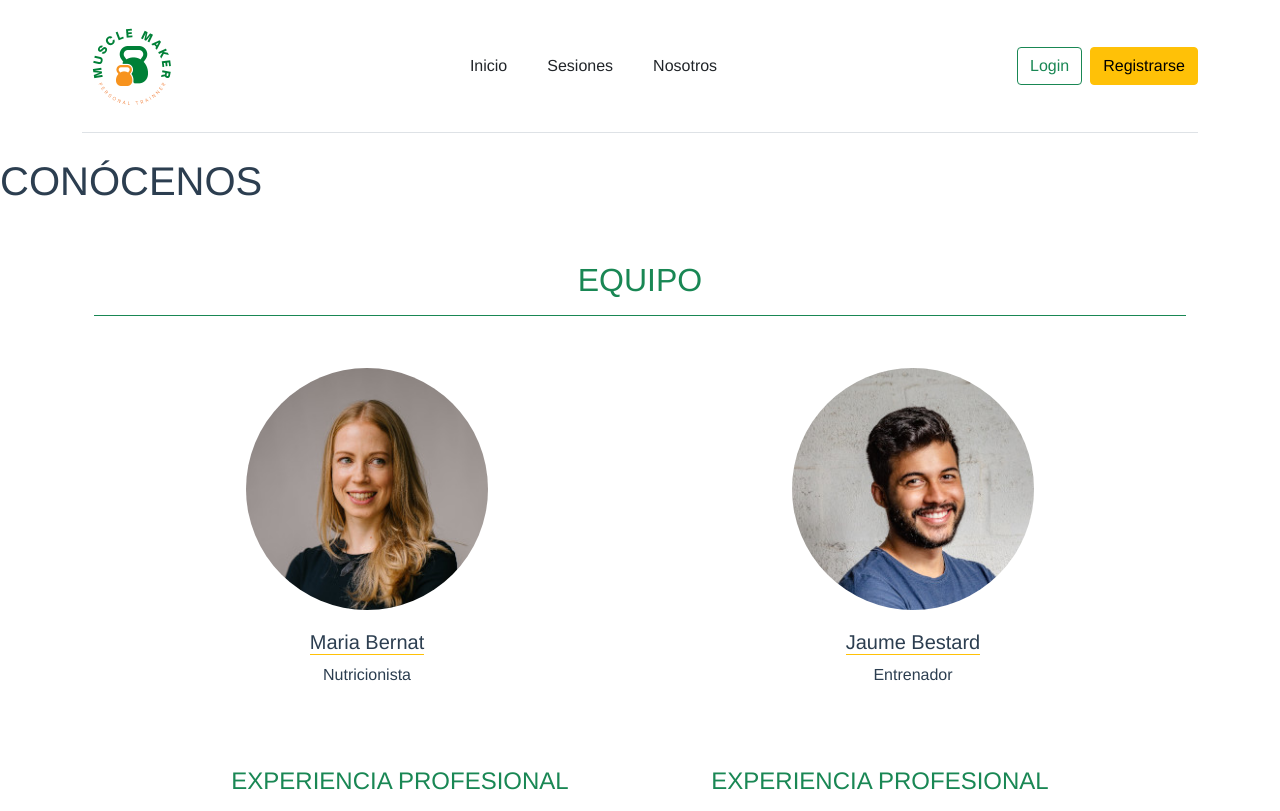
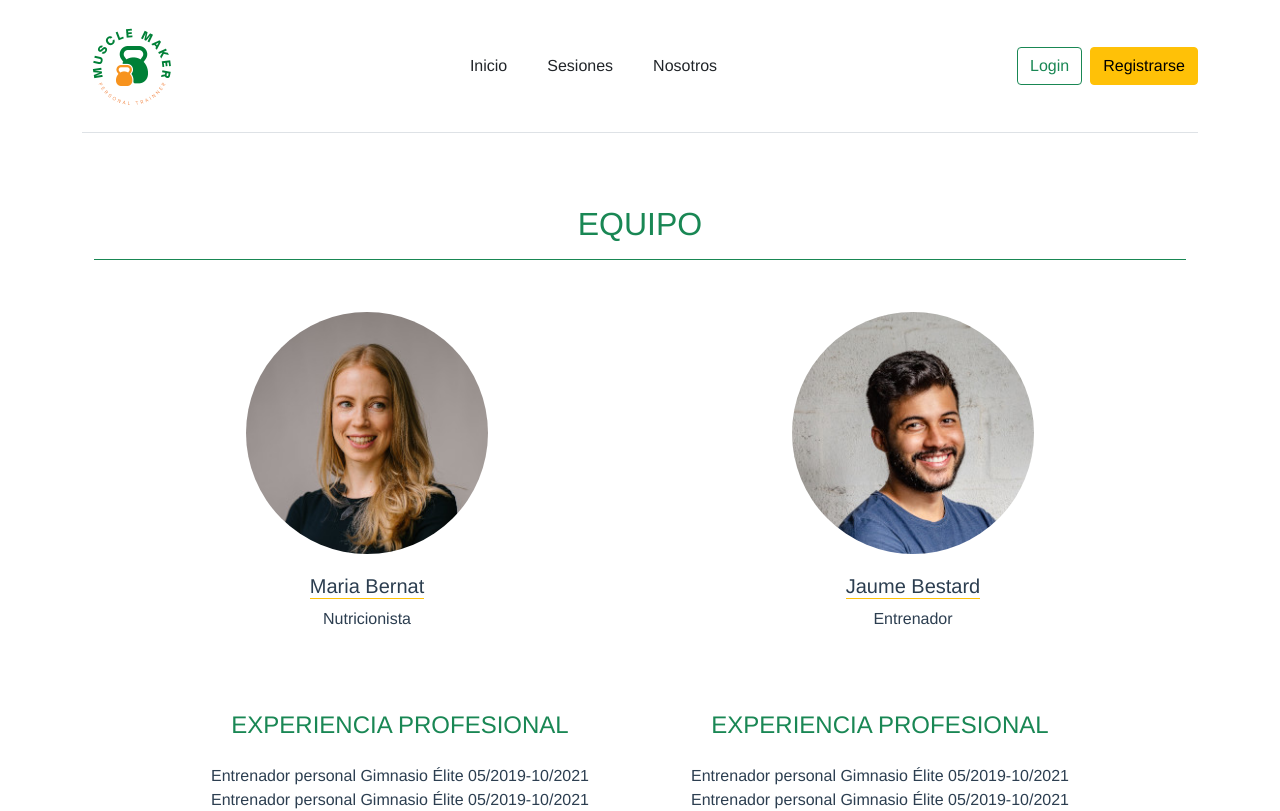
Before and after one commit to victoriapelaez/muscle-maker, a Vue app: page /about in a window 1280 px wide. Shown: the top 811 px of the page. Built offline with nearby package versions, Linux system fonts and the light colour scheme.

Commit message:
delete div

```diff
--- a/src/views/About.vue
+++ b/src/views/About.vue
@@ -1,7 +1,5 @@
 <template>
-  <div class="about">
-    <h1>CONÓCENOS</h1>
-  </div>
+
   <Coachs />
   <div class="row m-auto pt-5 w-75">
     <div class="col-6 text-center">
```
